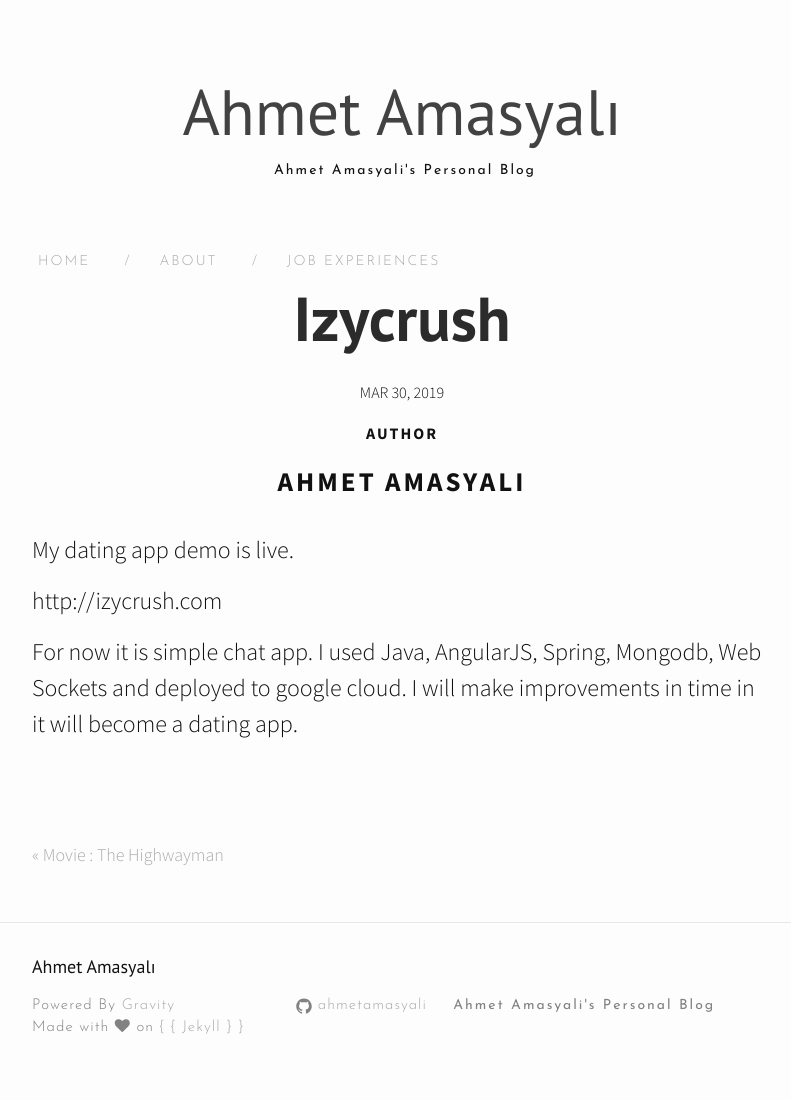
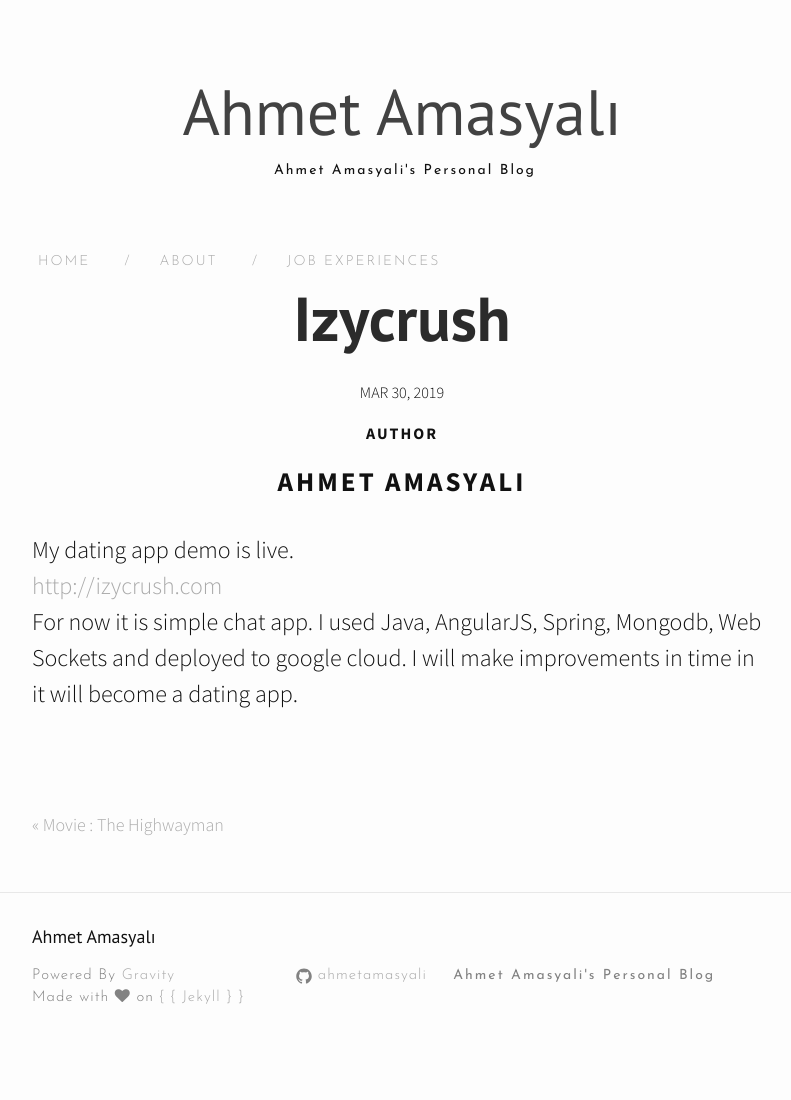
Before and after one commit to ahmetamasyali/blog.github.io, a Jekyll site: the page built from _posts/2016-03-29-izycrush.markdown, in a window 1280 px wide. Shown: the whole page, without its empty margins (238-1029 px from the left). Built offline with Jekyll 4.4.1, drawn with Linux system fonts in a browser that asks for light colours; nearby versions of some CDN libraries; after the commit the page ends 1070 px from its top, so only the background shows below that.

Commit message:
blog new posts

```diff
--- a/_config.yml
+++ b/_config.yml
@@ -2,7 +2,7 @@
 title: Ahmet Amasyalı
 email: ahmetamasyali@hotmail.com
 description: Ahmet Amasyali's Personal Blog
-baseurl: "/" # the subpath of your site, e.g. /blog
+baseurl: "/blog" # the subpath of your site, e.g. /blog
 url: "https://ahmetamasyali.github.io" # the base hostname & protocol for your site
 github_username:  ahmetamasyali
 paginate: 5
--- a/_posts/2016-03-29-izycrush.markdown
+++ b/_posts/2016-03-29-izycrush.markdown
@@ -6,8 +6,8 @@
 author: "Ahmet Amasyali"
 ---
 My dating app demo is live.
-
-http://izycrush.com
-
+<br/>
+<a href="http://izycrush.com" class="external" target="_blank">http://izycrush.com</a>
+<br/>
 For now it is simple chat app. I used Java, AngularJS, Spring, Mongodb, Web Sockets and deployed to google cloud.
 I will make improvements in time in it will become a dating app.
```
